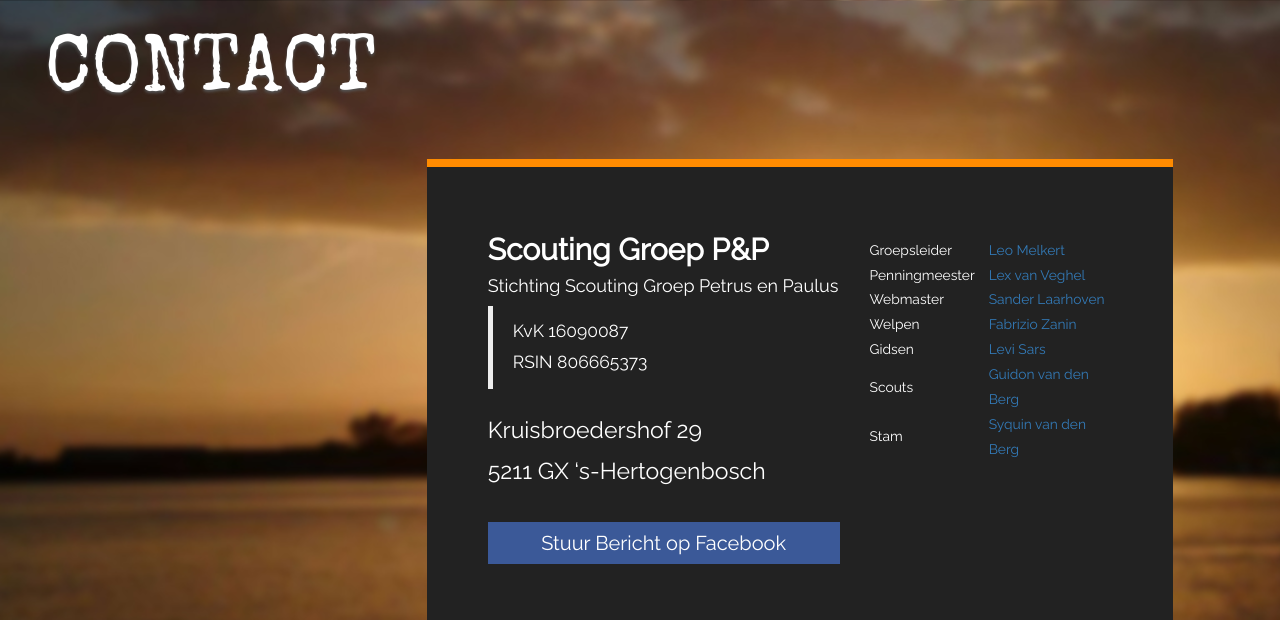
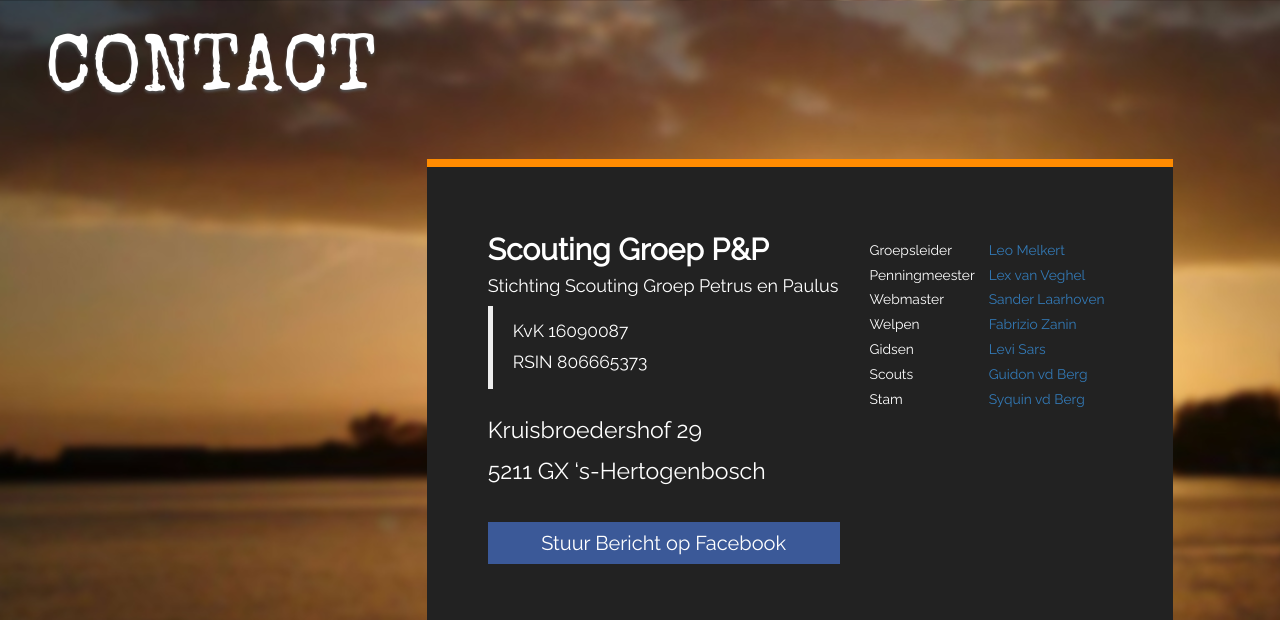
Before and after one commit to nognooitmeegemaakt/website, a Jekyll site: the page built from contact.html, in a window 1280 px wide. Shown: the top 620 px of the page. Built offline with Jekyll 4.4.1, drawn with Linux system fonts in a browser that asks for light colours; some web fonts are replaced; grey boxes are pictures that could not be loaded.

Commit message:
Shorten names in contact mails.

```diff
--- a/_includes/text/contact-mails.md
+++ b/_includes/text/contact-mails.md
@@ -5,5 +5,5 @@
 | Webmaster      |  [Sander Laarhoven](mailto:sander@nognooitmeegemaakt.nl)     |
 | Welpen         |  [Fabrizio Zanin](mailto:fabrizio@nognooitmeegemaakt.nl)     |
 | Gidsen         |  [Levi Sars](mailto:levi@nognooitmeegemaakt.nl)              |
-| Scouts         |  [Guidon van den Berg](mailto:guidon@nognooitmeegemaakt.nl)  |
-| Stam           |  [Syquin van den Berg](mailto:syquin@nognooitmeegemaakt.nl)  |
+| Scouts         |  [Guidon vd Berg](mailto:guidon@nognooitmeegemaakt.nl)  |
+| Stam           |  [Syquin vd Berg](mailto:syquin@nognooitmeegemaakt.nl)  |
```
